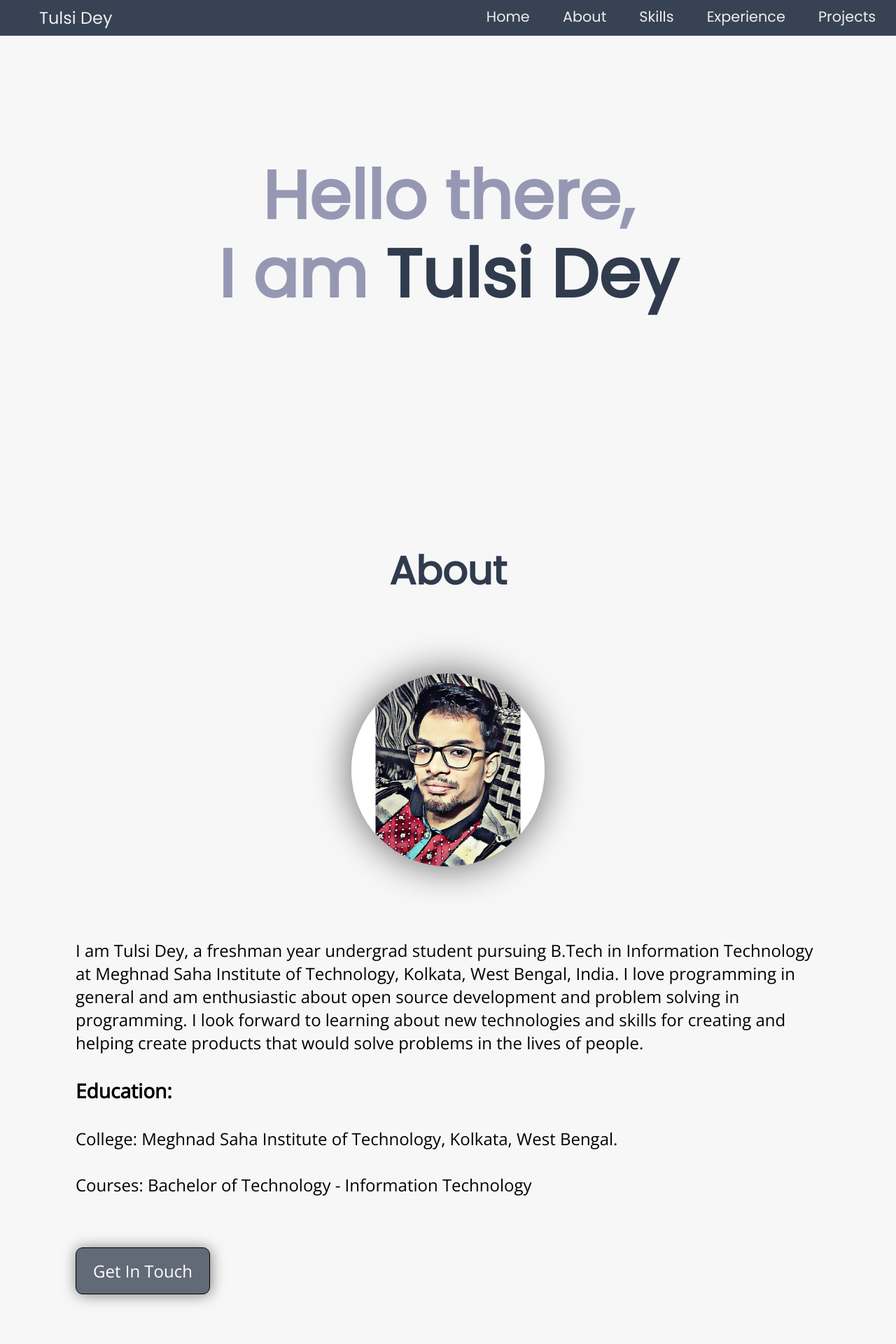
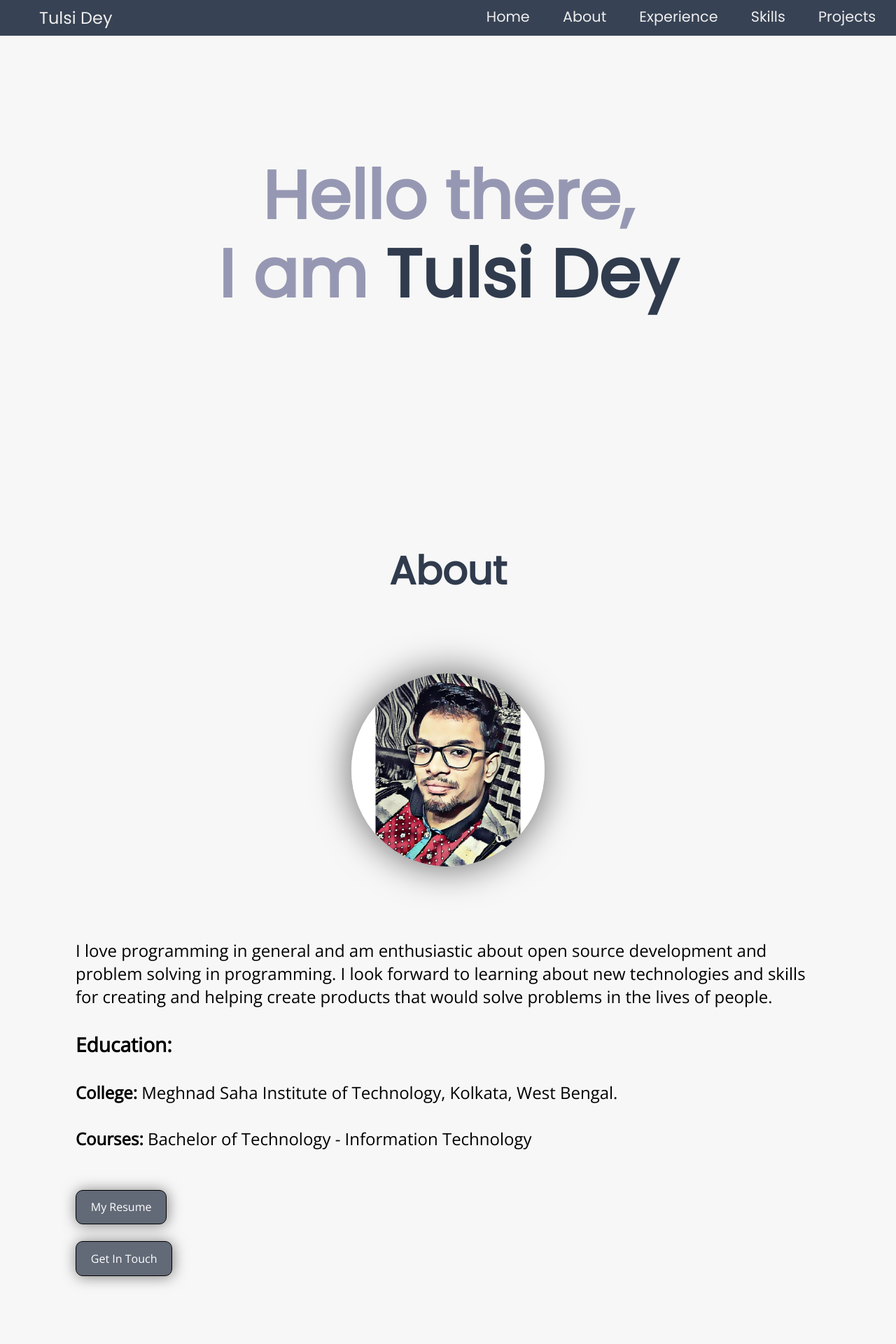
Before and after one commit to deytulsi18/PortFolio, a PHP site: page / in a window 1280 px wide. Shown: the top 1920 px of the page at 70% size. Run offline with PHP 8.4, Linux system fonts and the light colour scheme.

Commit message:
added buttons

```diff
--- a/css/resp.css
+++ b/css/resp.css
@@ -13,7 +13,7 @@
     font-size: x-large;
   }
   .first-div {
-    padding: 0.275rem;
+    padding: 0.5rem;
   }
   .class-resp {
     display: none;
--- a/css/style.css
+++ b/css/style.css
@@ -92,20 +92,20 @@ body {
   font-size: 1.5rem;
   color: var(--mainTextDark);
   background-color: var(--backgroundColor);
-  padding: 4em 4.5em 10em;
+  padding: 4em 4.5em 3em;
 }
 .div-one {
   font-size: 1.5rem;
   color: #eee;
   background-color: var(--mainColor);
-  padding: 7em 4.5em;
+  padding: 3em 4.5em 7em;
   text-align: center;
 }
 .div-two {
   font-size: 1.5rem;
   background-color: var(--backgroundColor);
   color: var(--mainTextDark);
-  padding: 7em 4.5em 6em;
+  padding: 3em 4.5em 7em;
 }
 .div-three {
   font-size: 1.5rem;
@@ -195,7 +195,6 @@ footer {
 }
 .contact a:hover {
   color: #fff;
-  /* font-weight: bold; */
 }
 #contact-heading {
   float: center;
@@ -242,12 +241,14 @@ footer {
   /* font-weight: bold; */
 }
 .btn-div {
-  margin-top: 2.5rem;
+  font-size: 1rem;
+  margin-top: 1.5rem;
+  margin-bottom: 1.5rem;
   border: 1px solid black;
   width: fit-content;
   height: fit-content;
   background-color: rgb(48, 59, 77, 0.75);
-  padding: 1rem 1.5rem;
+  padding: 0.8rem 1.3rem;
   box-shadow: 1px 1px 20px rgba(0, 0, 0, 0.5);
   border-radius: 10px;
   transition: 0.3s;
--- a/index.html
+++ b/index.html
@@ -31,8 +31,8 @@
                 <ul class="nav-list class-resp">
                     <li><a href="#">Home</a></li>
                     <li><a href="#about">About</a></li>
+                    <li><a href="#experience">Experience</a></li>
                     <li><a href="#skills">Skills</a></li>
-                    <li><a href="#experience">Experience</a></li>
                     <li><a href="#projects">Projects</a></li>
                 </ul>
                 <div class="menuIcon" onclick="toggleMenu();">
@@ -60,12 +60,7 @@
                     alt="Tulsi Dey" width="40%">
             </div>
             <p class="para">
-                I am Tulsi Dey, a freshman year undergrad student pursuing B.Tech in Information Technology at Meghnad
-                Saha Institute of
-                Technology, Kolkata, West Bengal, India.
-
-
-                I love programming in general and am enthusiastic about open source development and problem solving in
+               I love programming in general and am enthusiastic about open source development and problem solving in
                 programming. I
                 look forward to learning about new technologies and skills for creating and helping create products that
                 would solve
@@ -75,50 +70,20 @@
                 <br>
             <h3>Education:</h3>
             <br>
-            College: Meghnad Saha Institute of Technology, Kolkata, West Bengal.
+            <b>College:</b> Meghnad Saha Institute of Technology, Kolkata, West Bengal.
             <br>
             <br>
-            Courses: Bachelor of Technology -
+            <b>Courses:</b> Bachelor of Technology -
             Information Technology
             </p>
             <br>
             <div class="btn-div">
+                <a id="btn" href="mailto:deytulsi18@gmail.com" target="_blank" rel="noopener noreferrer">My Resume</a>
+            </div>
+            <div class="btn-div">
                 <a id="btn" href="mailto:deytulsi18@gmail.com" target="_blank" rel="noopener noreferrer">Get In
                     Touch</a>
-            </div>
-        </div>
-    </section>
-
-    <!-- Skills -->
-    <section class="sec-two" id="skills">
-        <div class="div-one">
-            <h2 class="heading" id="skills-heading">Skills</h2>
-            <div class="icons">
-                <img width="25%" src="https://raw.githubusercontent.com/deytulsi18/Portfolio/main/images/html_logo.png"
-                    alt="html logo" class="lang">
-                <img width="25%" src="https://raw.githubusercontent.com/deytulsi18/Portfolio/main/images/css_logo.png"
-                    alt="css logo" class="lang">
-                <img width="25%" src="https://raw.githubusercontent.com/deytulsi18/Portfolio/main/images/js_logo.png"
-                    alt="js logo" class="lang">
-            </div>
-            <div class="icons">
-                <img width="25%" src="https://raw.githubusercontent.com/deytulsi18/Portfolio/main/images/java_logo.png"
-                    alt="java logo" class="lang">
-                <img width="25%" src="https://raw.githubusercontent.com/deytulsi18/Portfolio/main/images/c_logo.png"
-                    alt="c logo" class="lang">
-                <img width="25%" src="https://raw.githubusercontent.com/deytulsi18/Portfolio/main/images/cpp_logo.png"
-                    alt="cpp logo" class="lang">
-            </div>
-            <div class="icons">
-                <img width="25%"
-                    src="https://raw.githubusercontent.com/deytulsi18/Portfolio/main/images/inkscape_logo.png"
-                    alt="inkscape logo" class="lang">
-                <img width="25%" src="https://raw.githubusercontent.com/deytulsi18/Portfolio/main/images/git_logo.png"
-                    alt="git logo" class="lang">
-                <img width="25%"
-                    src="https://raw.githubusercontent.com/deytulsi18/Portfolio/main/images/github_logo.png"
-                    alt="github logo" class="lang">
-            </div>
+                </div>
         </div>
     </section>
 
@@ -174,6 +139,39 @@
             <br>
             &bull; I help debugging and reviewing code of new learners.
             </p>
+        </div>
+    </section>
+
+    <!-- Skills -->
+    <section class="sec-two" id="skills">
+        <div class="div-one">
+            <h2 class="heading" id="skills-heading">Skills</h2>
+            <div class="icons">
+                <img width="25%" src="https://raw.githubusercontent.com/deytulsi18/Portfolio/main/images/html_logo.png"
+                    alt="html logo" class="lang">
+                <img width="25%" src="https://raw.githubusercontent.com/deytulsi18/Portfolio/main/images/css_logo.png"
+                    alt="css logo" class="lang">
+                <img width="25%" src="https://raw.githubusercontent.com/deytulsi18/Portfolio/main/images/js_logo.png"
+                    alt="js logo" class="lang">
+            </div>
+            <div class="icons">
+                <img width="25%" src="https://raw.githubusercontent.com/deytulsi18/Portfolio/main/images/java_logo.png"
+                    alt="java logo" class="lang">
+                <img width="25%" src="https://raw.githubusercontent.com/deytulsi18/Portfolio/main/images/c_logo.png"
+                    alt="c logo" class="lang">
+                <img width="25%" src="https://raw.githubusercontent.com/deytulsi18/Portfolio/main/images/cpp_logo.png"
+                    alt="cpp logo" class="lang">
+            </div>
+            <div class="icons">
+                <img width="25%"
+                    src="https://raw.githubusercontent.com/deytulsi18/Portfolio/main/images/inkscape_logo.png"
+                    alt="inkscape logo" class="lang">
+                <img width="25%" src="https://raw.githubusercontent.com/deytulsi18/Portfolio/main/images/git_logo.png"
+                    alt="git logo" class="lang">
+                <img width="25%"
+                    src="https://raw.githubusercontent.com/deytulsi18/Portfolio/main/images/github_logo.png"
+                    alt="github logo" class="lang">
+            </div>
         </div>
     </section>
 
```
